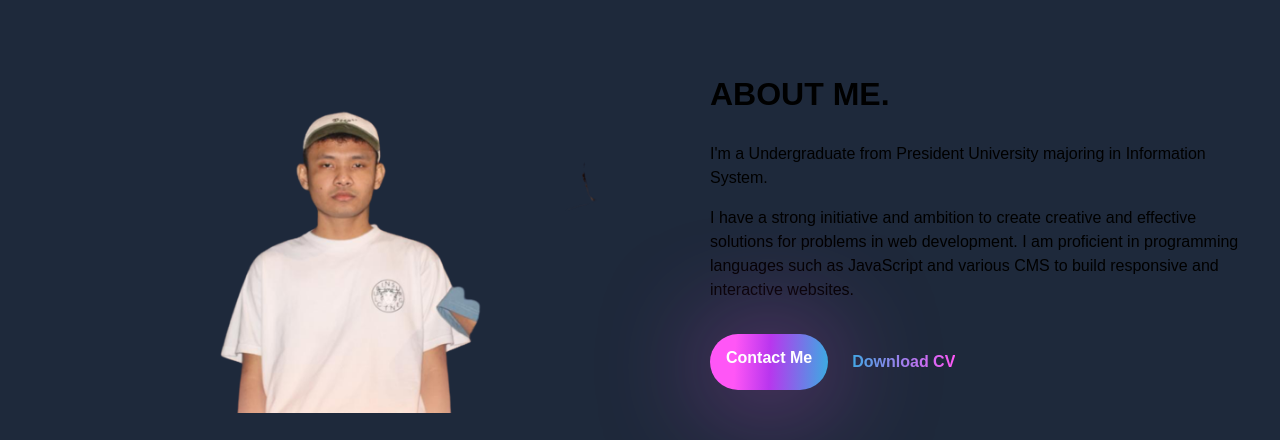
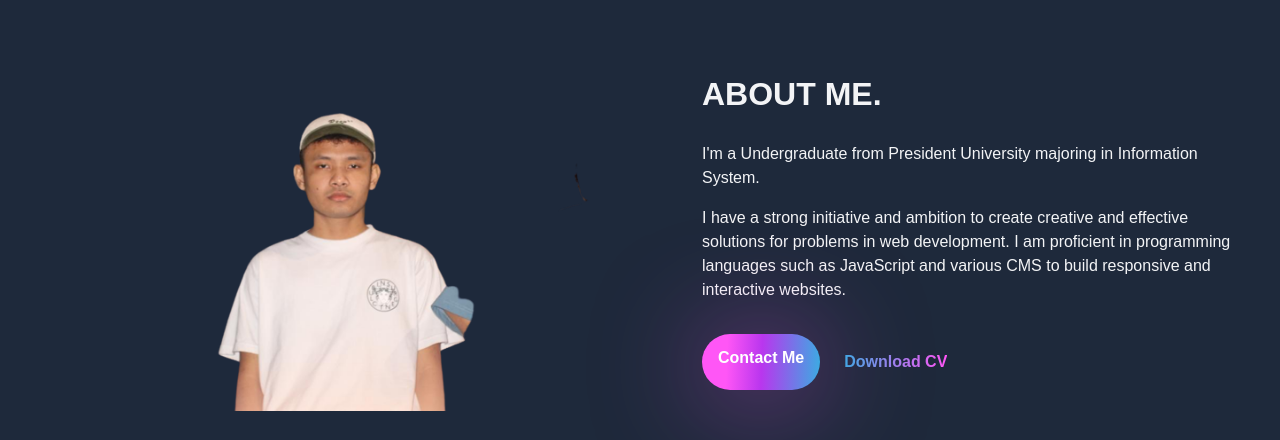
Before and after one commit to whend12/Porto, a React (Create React App) app: page / in a window 1280 px wide. Shown: the part 782-1222 px from the top of the page. Built offline with nearby package versions, Linux system fonts and the light colour scheme.

Commit message:
Update About.jsx

```diff
--- a/src/components/About.jsx
+++ b/src/components/About.jsx
@@ -29,14 +29,14 @@ const About = () => {
                             viewport={{ once: false, amount: 0.3 }} />
                     </div>
                     {/* text */}
-                    <div className='flex-1 mt-5 md:mt-0 md:ml-5'>
+                    <div className='flex-1 mt-5 md:mt-0 md:ml-5 mr-4 text-gray-100'>
                         <h2 className='h2 font-poppins font-semibold'>
                             About Me.
                         </h2>
                         <h3 className='h4 mb-4 '>
                             I'm a Undergraduate from President University majoring in Information System.
                         </h3>
-                        <p className='mb-6'>
+                        <p className='mb-6 mr-3'>
                             I have a strong initiative and ambition to create creative and effective solutions for
                             problems in web development. I am proficient in programming languages such as JavaScript
                             and various CMS to build responsive and interactive websites.
```
